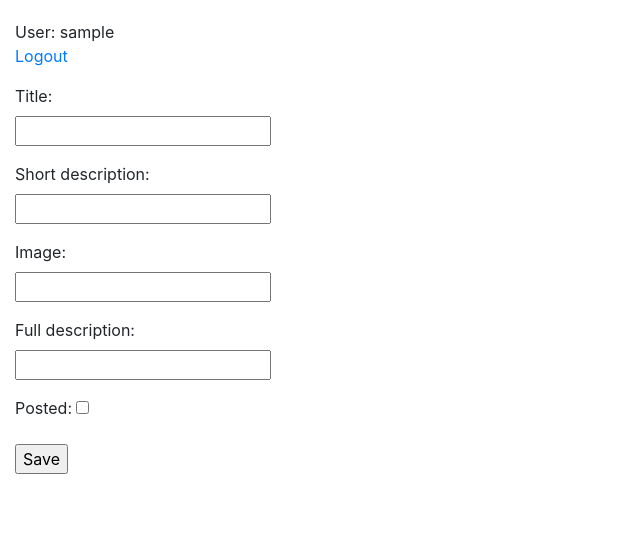
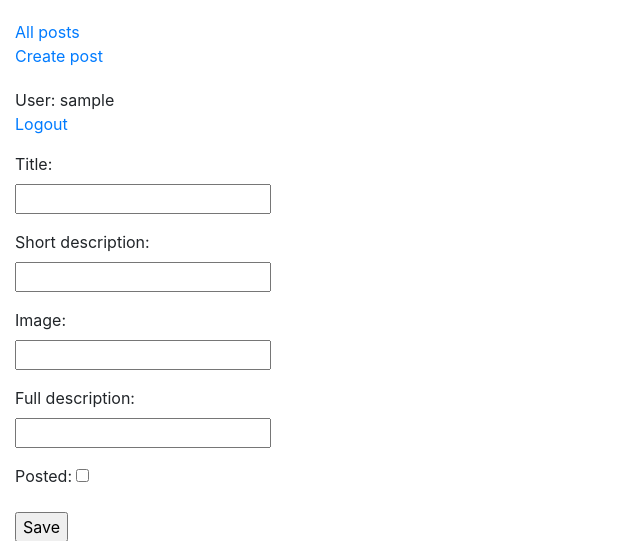
Before and after one commit to CapitanS/Hillel_blog, a Django app: page /posts/post/create/ in a window 1280 px wide. Shown: the top 541 px of the page, without its empty margins (0-640 px from the left). Run offline with Django 3.2, Linux system fonts and the light colour scheme; the visitor is signed in with stand-in values (Sample User, id 1).

Commit message:
- added base templates

```diff
--- a/blog/posts/templates/index.html
+++ b/blog/posts/templates/index.html
@@ -1,6 +1,6 @@
 {% extends "base_generic.html" %}
 {% block title %}<title>Posts</title>{% endblock %}
 {% block content %}
-
+  <h1>Welcome to the club!!!</h1>
   <p>You have visited this page {{ num_visits }} time{% if num_visits > 1 %}s{% endif %}.</p>
 {% endblock %}
--- a/blog/templates/base_generic.html
+++ b/blog/templates/base_generic.html
@@ -14,6 +14,10 @@
     <div class="row">
       <div class="col-sm-2">
       {% block sidebar %}
+        <ul class="sidebar-nav">
+            <li><a href="{% url 'posts' %}">All posts</a></li>
+            <li><a href="{% url 'post_create' %}">Create post</a></li>
+        </ul>
         <ul class="sidebar-nav">
             {% if user.is_authenticated %}
             <li>User: {{ user.get_username }}</li>
```
